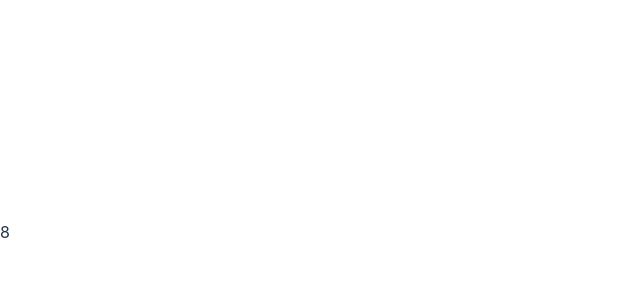
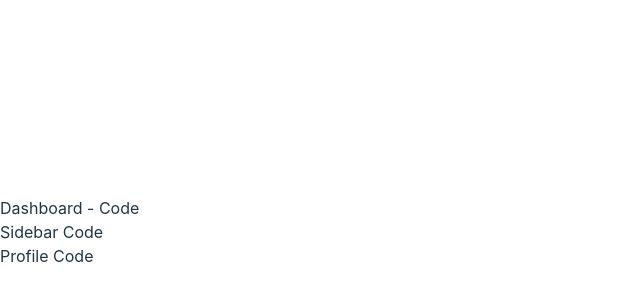
Before and after one commit to baljeetmatta/BatchDReact, a React (Vite) app: page / in a window 1280 px wide. Shown: the part 168-468 px from the top of the page, without its empty margins (0-640 px from the left). Built offline with nearby package versions, Linux system fonts and the light colour scheme.

Commit message:
28022025

```diff
--- a/src/App.tsx
+++ b/src/App.tsx
@@ -11,6 +11,7 @@ import Parent from './Parent';
 import State from './State';
 import Timer from './Timer';
 import UI from './UI';
+import UserDashboard from './components/UserDashboard';
 import results from "./data.json";
 // const clickHandler=(e:React.MouseEvent)=>{
 //   let target=e.target as HTMLButtonElement;
@@ -58,8 +59,9 @@ function App()
     {/* <Banner/> */}
     {/* <UI/> */}
      {/* <State name="Code"/>  */}
-     <CTimer/>
+     {/* <CTimer/> */}
     {/* <Parent/> */}
+    <UserDashboard/>
     </>
   )
 }
--- /dev/null
+++ b/src/components/Dashboard.tsx
@@ -0,0 +1,25 @@
+import { useContext } from "react";
+import Profile from "./Profile";
+import Sidebar from "./Sidebar";
+import {User} from "./UserDashboard";
+import { UserContext } from "./context";
+
+type DashboardProps={
+    user?:User
+}
+const Dashboard=(props:DashboardProps)=>{
+
+    const user=useContext(UserContext)
+    return (
+        <>
+        <div>Dashboard - {user?.name}</div>
+        <Sidebar />
+        <Profile/>
+
+
+        </>
+    )
+
+
+}
+export default Dashboard;
--- /dev/null
+++ b/src/components/Profile.tsx
@@ -0,0 +1,16 @@
+import { useContext } from "react";
+import { UserContext } from "./context";
+import { User } from "./UserDashboard";
+
+type ProfileProps={
+    user?:User
+}
+const Profile=(props:ProfileProps)=>{
+     const user=useContext(UserContext)
+    return (
+        <>
+        <div>Profile {user?.name}</div>
+        </>
+    )
+}
+export default Profile;
--- /dev/null
+++ b/src/components/Sidebar.tsx
@@ -0,0 +1,16 @@
+import { useContext } from "react";
+import { User } from "./UserDashboard";
+import { UserContext } from "./context";
+
+type SidebarProps={
+    user?:User
+}
+const Sidebar=(props:SidebarProps)=>{
+     const user=useContext(UserContext)
+    return (
+        <>
+        <div>Sidebar {user?.name}</div>
+        </>
+    )
+}
+export default Sidebar;
--- /dev/null
+++ b/src/components/UserDashboard.tsx
@@ -0,0 +1,25 @@
+import { UserContext } from "./context";
+import Dashboard from "./Dashboard";
+
+export interface User{
+    name:string,
+    isSubscribed:boolean;
+}
+
+const UserDashboard=()=>{
+    let user:User={
+        name:"Code",
+        isSubscribed:false
+
+    }
+    return (
+        <>
+        <UserContext.Provider value={user}>
+        <Dashboard/>
+        </UserContext.Provider>
+
+        </>
+    )
+
+}
+export default UserDashboard;
--- /dev/null
+++ b/src/components/context.ts
@@ -0,0 +1,3 @@
+import { createContext } from "react";
+import { User } from "./UserDashboard";
+export const UserContext=createContext<User|undefined>(undefined);
```
